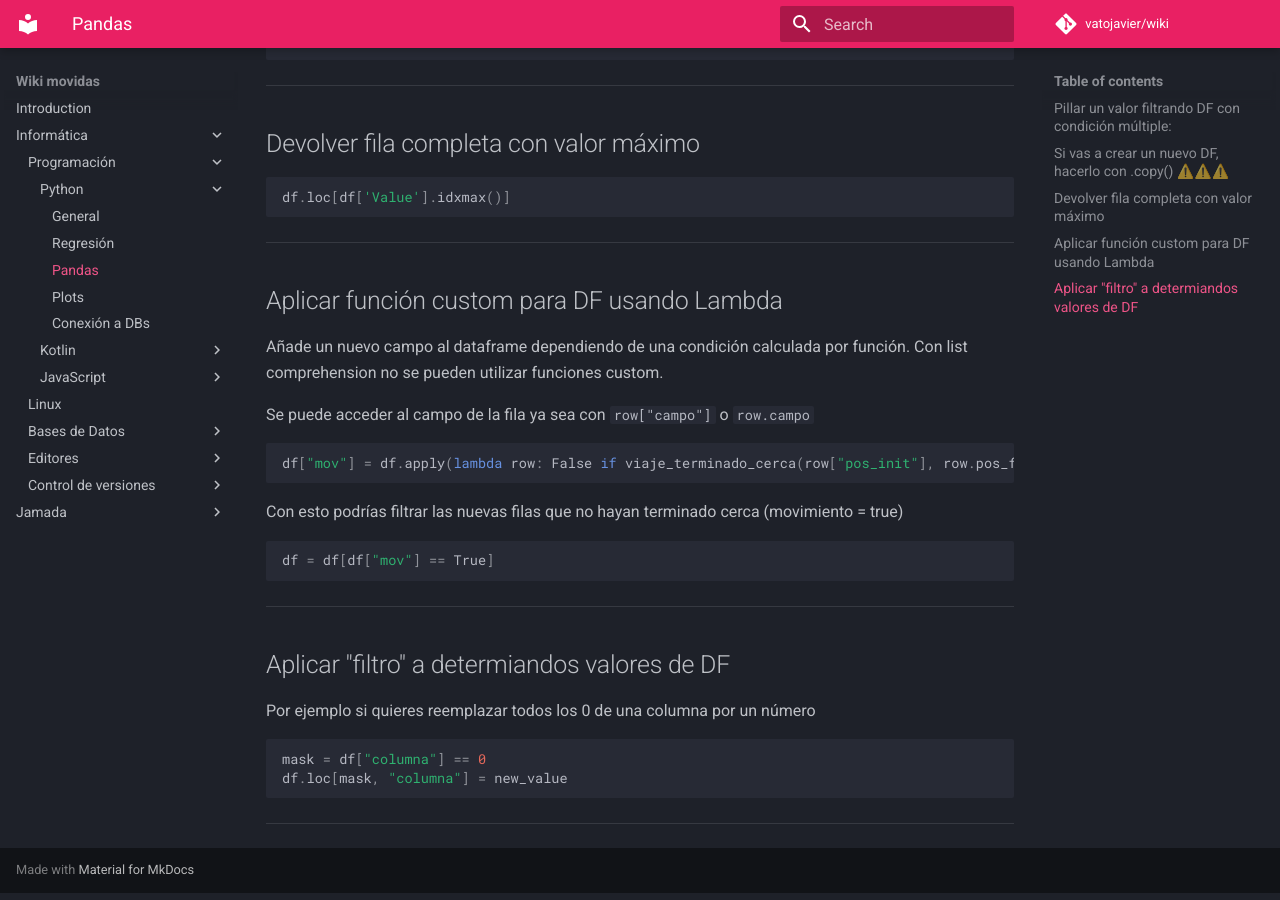
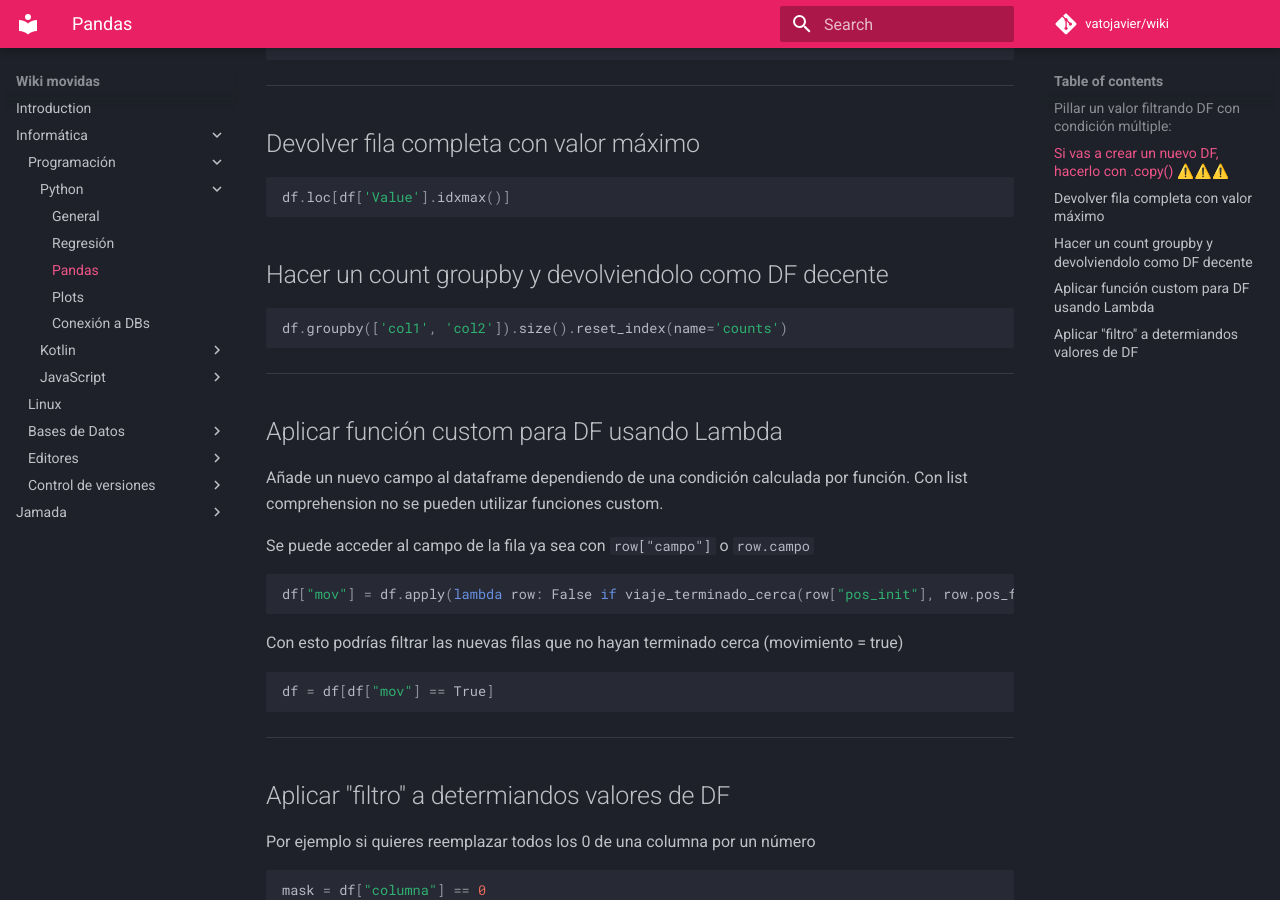
Before and after one commit to vatojavier/wiki, an MkDocs documentation site: the page built from docs/informatica/python/pandas.md, in a window 1280 px wide and 900 px high, scrolled down 447 px. Built offline with MkDocs 1.6.1 and Material for MkDocs 9.7.7, drawn with Linux system fonts in a browser that asks for light colours; comment, search, counter and statistics services are not loaded.

Commit message:
Update pandas.md

````diff
--- a/docs/informatica/python/pandas.md
+++ b/docs/informatica/python/pandas.md
@@ -21,6 +21,11 @@ df_b["deficit"] = df_b["motos_disponibles"] - df_b["iniciadosMySQL"]
 ## Devolver fila completa con valor máximo
 ```python
 df.loc[df['Value'].idxmax()]
+```
+## Hacer un count groupby y devolviendolo como DF decente
+
+```python
+df.groupby(['col1', 'col2']).size().reset_index(name='counts')
 ```
 
 ---
````
